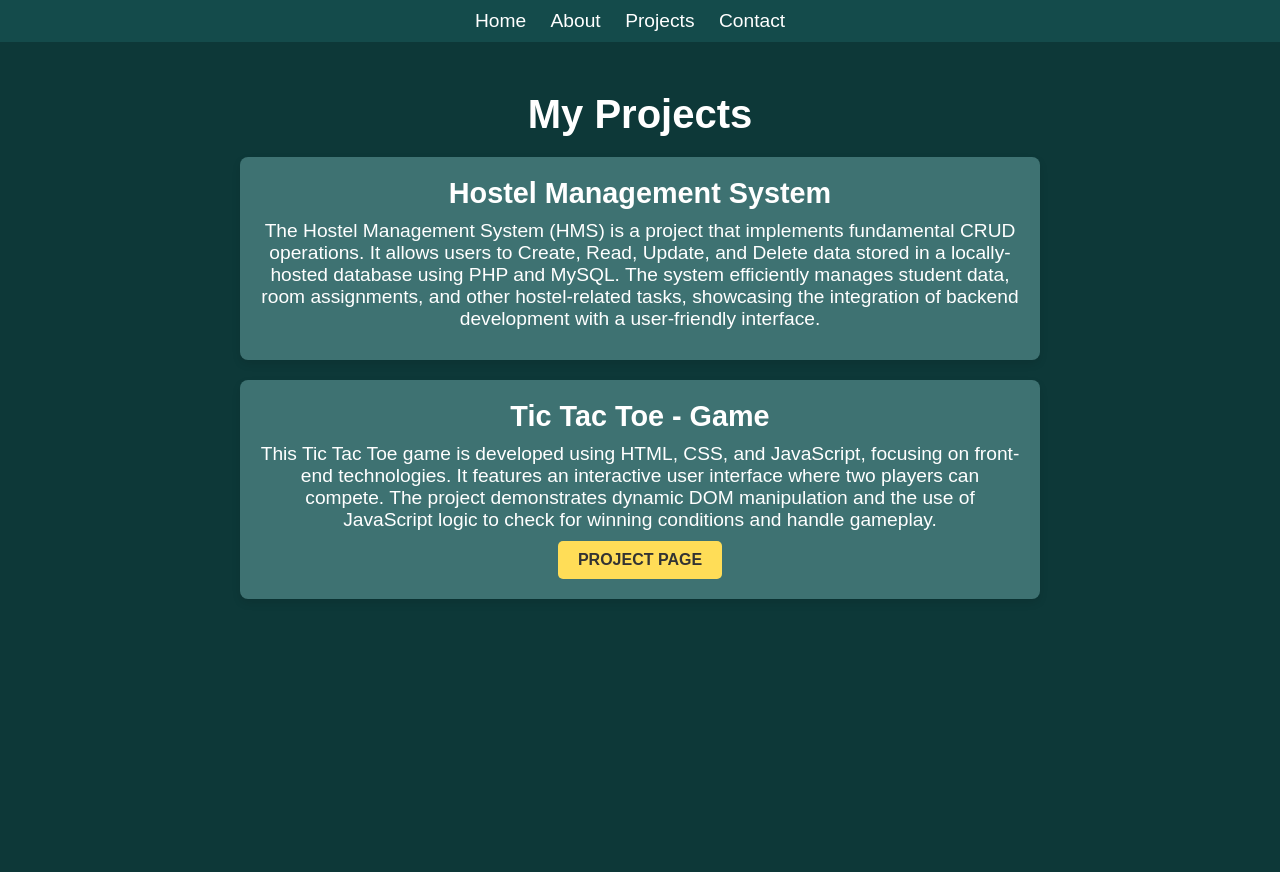
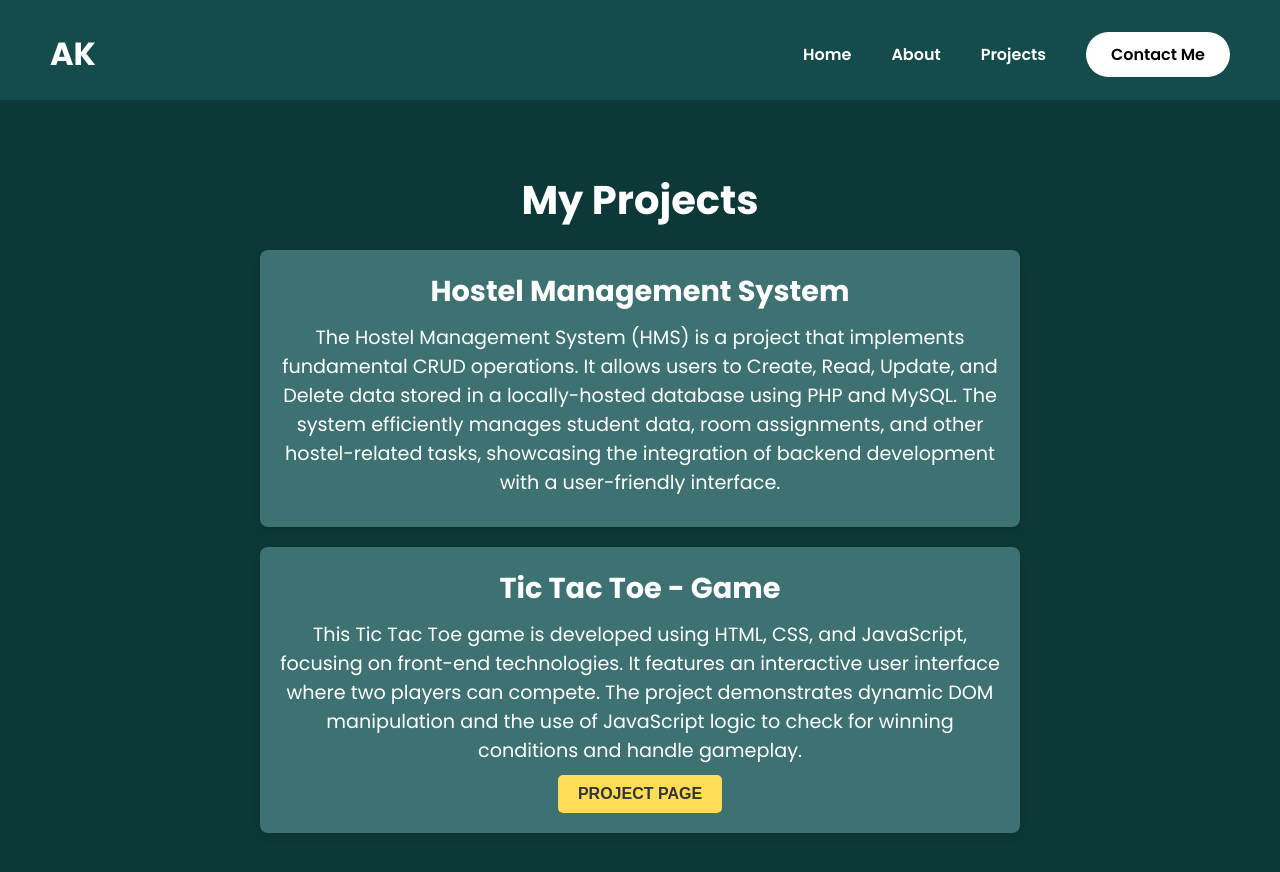
Before and after one commit to arpankhadka10/Portfolio, a plain HTML site: page project.html in a window 1280 px wide. Before the commit the page ends 800 px from the top, so only its background shows below. Drawn offline with Linux system fonts and the light colour scheme.

Commit message:
Update project.html

```diff
--- a/project.html
+++ b/project.html
@@ -1,49 +1,100 @@
 <!DOCTYPE html>
 <html lang="en">
 <head>
-    <meta charset="UTF-8">
-    <meta name="viewport" content="width=device-width, initial-scale=1.0">
+  <meta charset="UTF-8" />
+  <meta name="viewport" content="width=device-width, initial-scale=1.0"/>
   <title>My Projects - Arpan Khadka</title>
+
+  <!-- Google Fonts -->
+  <link href="https://fonts.googleapis.com/css2?family=Poppins:wght@400;600;700&display=swap" rel="stylesheet"/>
+
   <style>
     * {
       margin: 0;
       padding: 0;
+      box-sizing: border-box;
     }
+
     body {
       background-color: rgb(13, 56, 56);
       color: white;
-            font-family: Arial, sans-serif;
+      font-family: 'Poppins', sans-serif;
+      min-height: 100vh;
     }
+
+    /* Navigation */
     nav {
-            background-color: rgb(20, 75, 75);
-            padding: 10px 0;
-            text-align: center;
+      position: absolute;
+      top: 30px;
+      left: 50px;
+      right: 50px;
+      display: flex;
+      justify-content: space-between;
+      align-items: center;
+      z-index: 100;
     }
-        nav ul {
-            list-style-type: none;
-            padding: 0;
+
+    .logo {
+      font-weight: 700;
+      font-size: 2rem;
+      color: white;
     }
-        nav ul li {
-            display: inline;
-            margin-right: 20px;
+
+    .nav-links {
+      display: flex;
+      gap: 40px;
+      align-items: center;
     }
-        nav ul li a {
+
+    .nav-links a {
       color: white;
       text-decoration: none;
-            font-size: 1.2rem;
+      font-size: 1rem;
+      font-weight: 600;
+      position: relative;
     }
-        nav ul li a:hover {
+
+    .nav-links a:not(.contact-button):hover {
       text-decoration: underline;
     }
+
+    .contact-button {
+      background: white;
+      color: black !important;
+      padding: 10px 25px;
+      border-radius: 25px;
+      font-weight: 700;
+      transition: background 0.3s;
+    }
+
+    .contact-button:hover {
+      background: #f0f0f0;
+    }
+
+    body::before {
+      content: "";
+      background: rgb(20, 75, 75);
+      position: absolute;
+      top: 0;
+      left: 0;
+      right: 0;
+      height: 100px;
+      z-index: -1;
+    }
+
+    /* Projects Section */
     .projects-container {
       text-align: center;
-            margin: 50px auto;
+      margin: 150px auto 80px;
       max-width: 800px;
+      padding: 20px;
     }
-        h1 {
+
+    .projects-container h1 {
       font-size: 2.5rem;
       margin-bottom: 20px;
     }
+
     .project-item {
       background-color: rgb(62, 114, 114);
       padding: 20px;
@@ -51,14 +102,17 @@
       border-radius: 8px;
       box-shadow: 0 4px 8px rgba(0, 0, 0, 0.1);
     }
-        h2 {
+
+    .project-item h2 {
       font-size: 1.8rem;
       margin-bottom: 10px;
     }
-        p {
+
+    .project-item p {
       font-size: 1.2rem;
       margin-bottom: 10px;
     }
+
     .button-link button {
       padding: 10px 20px;
       background-color: #FFDD57;
@@ -70,12 +124,9 @@
       cursor: pointer;
       transition: background-color 0.3s;
     }
+
     .button-link button:hover {
       background-color: #FFC107;
-        }
-        .button-link a {
-            color: inherit;
-            text-decoration: none;
     }
   </style>
 </head>
@@ -83,28 +134,33 @@
 
   <!-- Navigation Bar -->
   <nav>
-        <ul>
-            <li><a href="index.html">Home</a></li>
-            <li><a href="about.html">About</a></li>
-            <li><a href="project.html">Projects</a></li>
-            <li><a href="contacts.html">Contact</a></li>
-        </ul>
+    <div class="logo">AK</div>
+    <div class="nav-links">
+      <a href="index.html">Home</a>
+      <a href="about.html">About</a>
+      <a href="project.html">Projects</a>
+      <a href="contacts.html" class="contact-button">Contact Me</a>
+    </div>
   </nav>
 
+  <!-- Projects Content -->
   <div class="projects-container">
     <h1>My Projects</h1>
 
     <div class="project-item">
       <h2>Hostel Management System</h2>
       <p>
-                The Hostel Management System (HMS) is a project that implements fundamental CRUD operations. It allows users to Create, Read, Update, and Delete data stored in a locally-hosted database using PHP and MySQL. The system efficiently manages student data, room assignments, and other hostel-related tasks, showcasing the integration of backend development with a user-friendly interface.
+        The Hostel Management System (HMS) is a project that implements fundamental CRUD operations. It allows users to Create, Read, Update, and Delete data stored in a locally-hosted database using PHP and MySQL.
+        The system efficiently manages student data, room assignments, and other hostel-related tasks, showcasing the integration of backend development with a user-friendly interface.
       </p>
     </div>
 
     <div class="project-item">
       <h2>Tic Tac Toe - Game</h2>
       <p>
-                This Tic Tac Toe game is developed using HTML, CSS, and JavaScript, focusing on front-end technologies. It features an interactive user interface where two players can compete. The project demonstrates dynamic DOM manipulation and the use of JavaScript logic to check for winning conditions and handle gameplay.
+        This Tic Tac Toe game is developed using HTML, CSS, and JavaScript, focusing on front-end technologies.
+        It features an interactive user interface where two players can compete.
+        The project demonstrates dynamic DOM manipulation and the use of JavaScript logic to check for winning conditions and handle gameplay.
       </p>
       <div class="button-link">
         <button onclick="window.open('https://arpankhadka10.github.io/Game-pj/', '_blank')">PROJECT PAGE</button>
```
Lines whose indentation alone changed are shown as unchanged.
